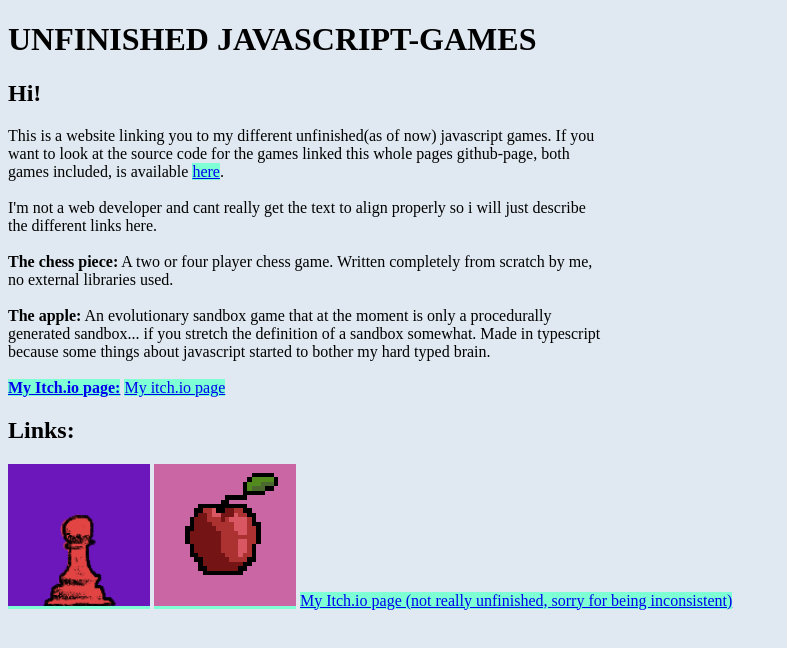
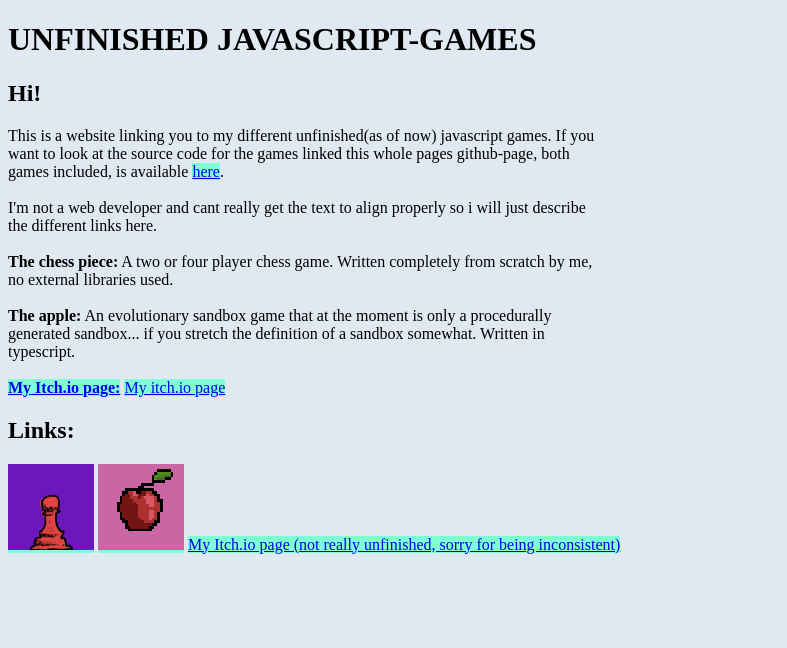
Before and after one commit to toapapper/toapapper.github.io, a plain HTML site: page index.html in a window 1280 px wide. Shown: the whole page, without its empty margins (0-787 px from the left). Drawn offline with Linux system fonts and the light colour scheme.

Commit message:
Update index.html

```diff
--- a/index.html
+++ b/index.html
@@ -16,14 +16,14 @@
 
     #schack_img{
         background-color: rgb(108, 23, 187);
-        height:142px;
-        width:142px;
+        height: 86px;
+        width:86px;
     }
 
     #vivarium_img{
         background-color:rgb(201, 102, 163);
-        height:142px;
-        width:142px;
+        height:86;
+        width:86px;
         image-rendering:pixelated;
     }
     p{
@@ -41,7 +41,8 @@
         I'm not a web developer and cant really get the text to align properly so i will just describe the different links here. <br><br>
 
         <b>The chess piece:</b> A two or four player chess game. Written completely from scratch by me, no external libraries used.<br><br>
-        <b>The apple:</b> An evolutionary sandbox game that at the moment is only a procedurally generated sandbox... if you stretch the definition of a sandbox somewhat. Made in typescript because some things about javascript started to bother my hard typed brain.<br><br>
+        <b>The apple:</b> An evolutionary sandbox game that at the moment is only a procedurally generated sandbox... if you stretch the definition of a sandbox somewhat.
+        Written in typescript.<br><br>
         <a href="https://toapapper.itch.io"><b>My Itch.io page:</b></a> <a href="https://toapapper.itch.io">My itch.io page</a>
     </p>
 
```
